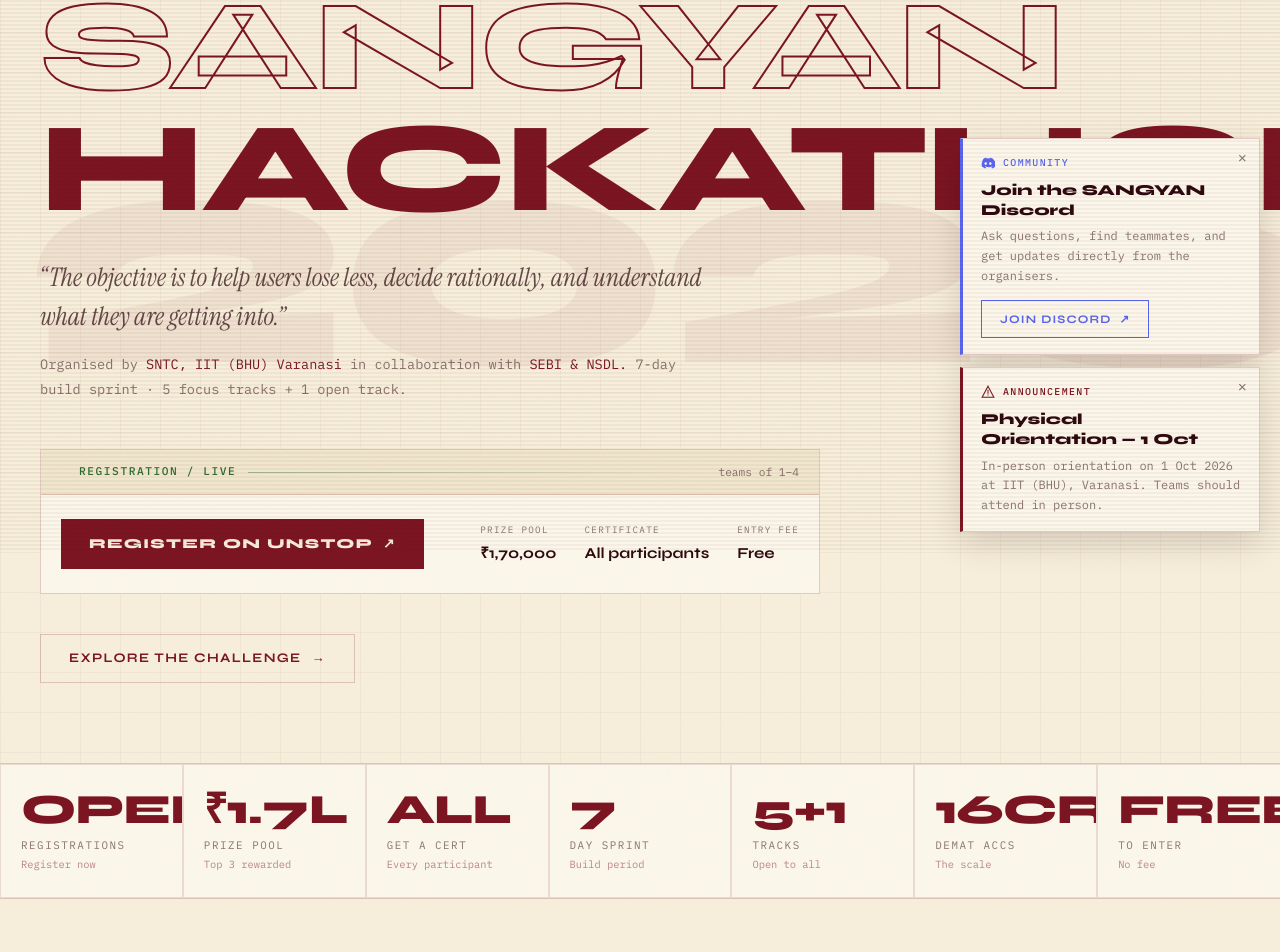
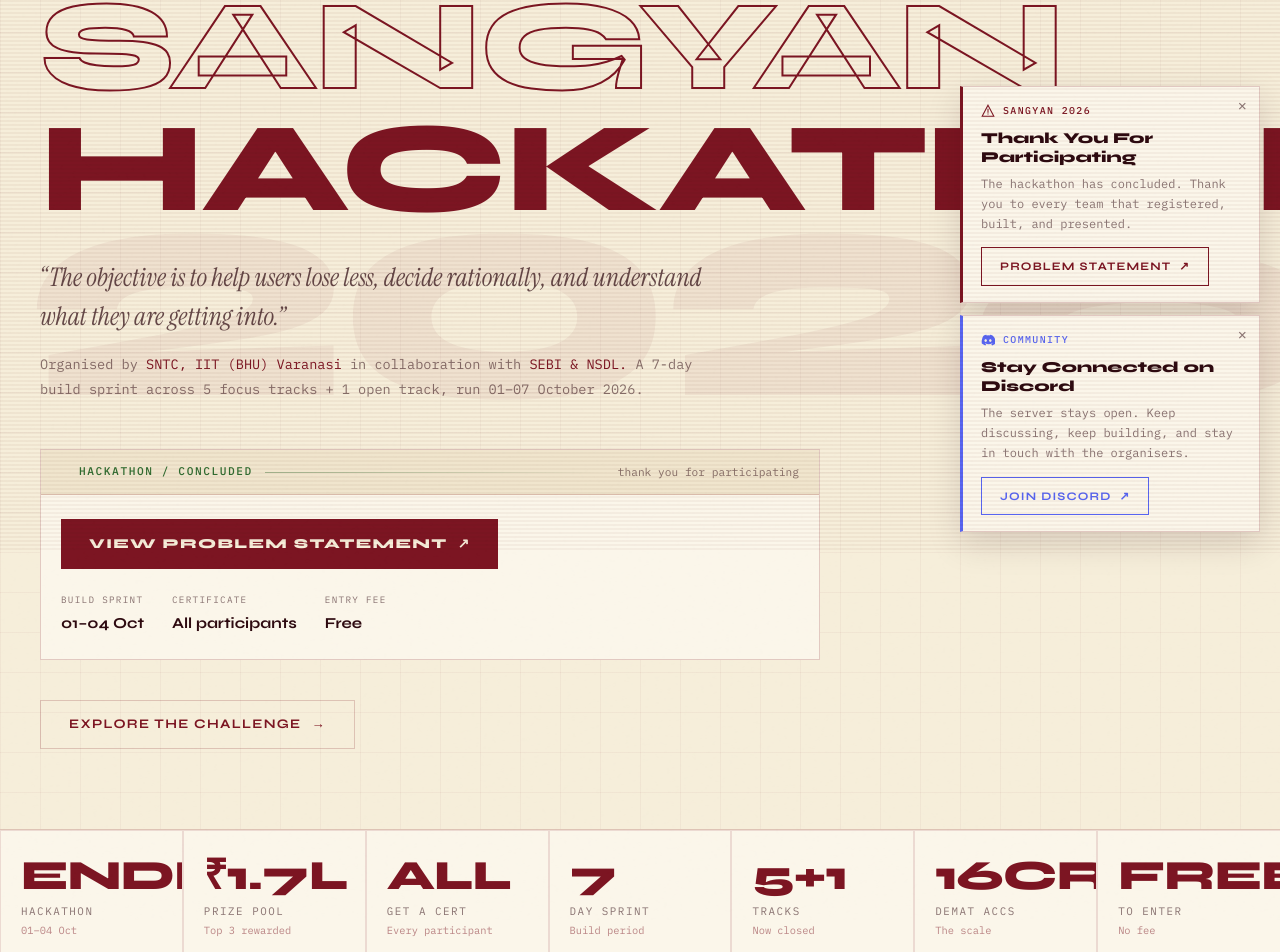
Before and after one commit to Jayesh-Dev21/nsdl-hackathon, a Next.js app: page / in a window 1280 px wide. Shown: the part 248-1200 px from the top of the page. Built offline with nearby package versions, Linux system fonts and the light colour scheme.

Commit message:
hackathon concluded: thank you notice, close registration, open ps

```diff
--- a/src/app/layout.tsx
+++ b/src/app/layout.tsx
@@ -17,7 +17,7 @@
 export const metadata: Metadata = {
   title: "SANGYAN — Investor Resilience Hackathon | SNTC IIT (BHU) × SEBI × NSDL",
   description:
-    "SANGYAN is a national 7-day hackathon organised by SNTC, IIT (BHU) Varanasi in collaboration with SEBI and NSDL. Build technology that helps Indians become harder to fool, safer, and more resilient in their financial decisions.",
+    "SANGYAN was a national 7-day hackathon organised by SNTC, IIT (BHU) Varanasi in collaboration with SEBI and NSDL, run 01–07 October 2026. Thank you to every team that participated.",
   keywords: [
     "SANGYAN hackathon",
     "NSDL hackathon",
--- a/src/app/page.tsx
+++ b/src/app/page.tsx
@@ -101,34 +101,30 @@
    Hackathon by SNTC, IIT (BHU) × SEBI × NSDL
    ───────────────────────────────────────────────────────────────── */
 
-/* ── Registration ────────────────────────────────────────────── */
-const REGISTER_URL = "https://unstop.com/p/sangyan-iit-bhu-1761145";
-const REGISTER_LABEL = "Register on Unstop";
+/* ── Problem statement ───────────────────────────────────────── */
+const PS_URL = "/ps";
+const PS_LABEL = "View Problem Statement";
 
 /* ── Community ──────────────────────────────────────────────── */
 const DISCORD_URL = "https://discord.gg/Q69UG3cWq";
 
-/* ── Announcement phases ─────────────────────────────────────── */
-/* 1 Oct 2026, 18:00 IST. IST is UTC+5:30, so that is 12:30 UTC. */
-const PHASE_CUTOFF = Date.UTC(2026, 9, 1, 12, 30);
-
 /* ── Ticker data ─────────────────────────────────────────────── */
 const TICKER_ITEMS = [
-  { sym: "SANGYAN", val: "OPEN", chg: "LIVE NOW", dir: "up" },
-  { sym: "REGISTRATION", val: "OPEN", chg: "UNSTOP", dir: "up" },
-  { sym: "PRIZE.1ST", val: "₹1,00,000", chg: "WINNER", dir: "up" },
-  { sym: "PRIZE.2ND", val: "₹50,000", chg: "RUNNER-UP", dir: "up" },
-  { sym: "PRIZE.3RD", val: "₹20,000", chg: "THIRD", dir: "up" },
+  { sym: "SANGYAN", val: "CLOSED", chg: "THANK YOU", dir: "up" },
+  { sym: "HACKATHON", val: "CONCLUDED", chg: "01-07 OCT", dir: "up" },
+  { sym: "PRIZE.1ST", val: "₹1,00,000", chg: "AWARDED", dir: "up" },
+  { sym: "PRIZE.2ND", val: "₹50,000", chg: "AWARDED", dir: "up" },
+  { sym: "PRIZE.3RD", val: "₹20,000", chg: "AWARDED", dir: "up" },
   { sym: "PRIZE.POOL", val: "₹1,70,000", chg: "TOP 3", dir: "up" },
-  { sym: "CERTIFICATE", val: "ALL", chg: "EVERYONE", dir: "up" },
+  { sym: "CERTIFICATE", val: "ALL", chg: "ISSUED", dir: "up" },
   { sym: "FRAUD.INDEX", val: "₹12,000CR", chg: "DAILY LOSS", dir: "down" },
   { sym: "DEMAT.ACC", val: "16CR+", chg: "+22% YOY", dir: "up" },
   { sym: "F&O.LOSERS", val: "9/10", chg: "SEBI DATA", dir: "down" },
-  { sym: "TRACK.A", val: "FRAUD.RES", chg: "OPEN", dir: "up" },
-  { sym: "TRACK.B", val: "GRIEVANCE", chg: "OPEN", dir: "up" },
-  { sym: "TRACK.C", val: "EDU.BHARAT", chg: "OPEN", dir: "up" },
-  { sym: "TRACK.D", val: "BEH.RESIL", chg: "OPEN", dir: "up" },
-  { sym: "TRACK.E", val: "MISMATCH", chg: "OPEN", dir: "up" },
+  { sym: "TRACK.A", val: "FRAUD.RES", chg: "CLOSED", dir: "up" },
+  { sym: "TRACK.B", val: "GRIEVANCE", chg: "CLOSED", dir: "up" },
+  { sym: "TRACK.C", val: "EDU.BHARAT", chg: "CLOSED", dir: "up" },
+  { sym: "TRACK.D", val: "BEH.RESIL", chg: "CLOSED", dir: "up" },
+  { sym: "TRACK.E", val: "MISMATCH", chg: "CLOSED", dir: "up" },
   { sym: "ENTRY.FEE", val: "₹0", chg: "FREE", dir: "up" },
   { sym: "SPRINT.DAYS", val: "7 DAYS", chg: "1-4 OCT", dir: "up" },
   { sym: "TIER2/3.USR", val: "70%+", chg: "NEW DEMAT", dir: "up" },
@@ -197,19 +193,20 @@
 
 /* ── Timeline data ───────────────────────────────────────────── */
 const TIMELINE = [
-  { date: "NOW", phase: "Registration Open", desc: "Team registration is live on Unstop. Register a team of 1–4 — entry is free and every participant gets a certificate.", phase_code: "PHASE_01" },
+  { date: "SEP 2026", phase: "Registration", desc: "Team registration ran on Unstop. Teams of 1–4 entered free, and every participant received a certificate.", phase_code: "PHASE_01" },
   { date: "01 OCT", phase: "Orientation", desc: "In-person orientation at IIT (BHU), Varanasi, followed by the release of the official problem statement at 6 PM IST.", phase_code: "PHASE_02" },
-  { date: "01–04 OCT", phase: "Build Sprint", desc: "Teams work on their solution and prepare their submission.", phase_code: "PHASE_03" },
-  { date: "05 OCT", phase: "Shortlisting", desc: "Top 5–7 teams are shortlisted from all submissions.", phase_code: "PHASE_04" },
-  { date: "06 OCT", phase: "Final Jury Round", desc: "Shortlisted teams present before the jury.", phase_code: "PHASE_05" },
-  { date: "07 OCT", phase: "Results", desc: "Top 3 teams announced, each giving a quick presentation of their work.", phase_code: "PHASE_06" },
+  { date: "01–04 OCT", phase: "Build Sprint", desc: "Teams built their solutions and prepared their submissions.", phase_code: "PHASE_03" },
+  { date: "05 OCT", phase: "Shortlisting", desc: "Top 5–7 teams were shortlisted from all submissions.", phase_code: "PHASE_04" },
+  { date: "06 OCT", phase: "Final Jury Round", desc: "Shortlisted teams presented before the jury.", phase_code: "PHASE_05" },
+  { date: "07 OCT", phase: "Results", desc: "Top 3 teams were announced, each giving a quick presentation of their work.", phase_code: "PHASE_06" },
+  { date: "NOW", phase: "Thank You", desc: "SANGYAN 2026 has concluded. Thank you to every team that registered, built, and presented.", phase_code: "PHASE_07" },
 ];
 
 /* ── Prize structure ─────────────────────────────────────────── */
 const PRIZES = [
-  { rank: "01", label: "1st Place", glyph: "◈", amount: "₹1,00,000", accent: "#7c1522", note: "Grand prize" },
-  { rank: "02", label: "2nd Place", glyph: "◇", amount: "₹50,000", accent: "#b07c1e", note: "Runner-up" },
-  { rank: "03", label: "3rd Place", glyph: "△", amount: "₹20,000", accent: "#8a6a2f", note: "Third place" },
+  { rank: "01", label: "1st Place", glyph: "◈", amount: "₹1,00,000", accent: "#7c1522", note: "Awarded" },
+  { rank: "02", label: "2nd Place", glyph: "◇", amount: "₹50,000", accent: "#b07c1e", note: "Awarded" },
+  { rank: "03", label: "3rd Place", glyph: "△", amount: "₹20,000", accent: "#8a6a2f", note: "Awarded" },
 ];
 
 /* ── Evaluation criteria ─────────────────────────────────────── */
@@ -223,15 +220,15 @@
 
 /* ── FAQ data ────────────────────────────────────────────────── */
 const FAQS = [
-  { q: "Who can participate?", a: "Open to everyone across India. Teams of 1–4 members." },
-  { q: "How do I register?", a: "Registrations are live. Register your team on Unstop using the official SANGYAN listing — it takes a couple of minutes and there is no fee." },
-  { q: "Is there a registration fee?", a: "No. Participation is completely free." },
-  { q: "What are the prizes?", a: "1st place ₹1,00,000, 2nd place ₹50,000, and 3rd place ₹20,000. On top of cash prizes, every participant receives a certificate of participation." },
-  { q: "Do we need financial domain expertise?", a: "No. Curiosity, empathy for the target user, and ability to build a working prototype are sufficient. The orientation session will help you align." },
-  { q: "Can we use AI/ML models and third-party APIs?", a: "Yes. Any open-source or commercially available technology is allowed. Disclose third-party components in your submission." },
-  { q: "Will all participants receive certificates?", a: "Yes. Every registered participant, winning or not, receives a certificate of participation." },
+  { q: "Who could participate?", a: "SANGYAN 2026 was open to college students across India, in teams of 1–4 members." },
+  { q: "How did registration work?", a: "Registration ran on Unstop through the official SANGYAN listing. It took a couple of minutes and there was no fee. Registrations have now closed." },
+  { q: "Was there a registration fee?", a: "No. Participation was completely free." },
+  { q: "What were the prizes?", a: "1st place ₹1,00,000, 2nd place ₹50,000, and 3rd place ₹20,000. All three were awarded, and every participant received a certificate of participation." },
+  { q: "Did teams need financial domain expertise?", a: "No. Curiosity, empathy for the target user, and the ability to build a working prototype were what mattered. The orientation session helped teams align." },
+  { q: "Were AI/ML models and third-party APIs allowed?", a: "Yes. Any open-source or commercially available technology was allowed. Third-party components were disclosed in the submission." },
+  { q: "Did all participants receive certificates?", a: "Yes. Every registered participant, winning or not, received a certificate of participation." },
   { q: "Who owns the IP of submissions?", a: "All intellectual property in submissions vests solely in NSDL upon submission, per the Terms & Conditions." },
-  { q: "What is the final presentation format?", a: "Shortlisted teams present before the jury on October 6. Top 3 teams are announced on October 7, each giving a brief demo." },
+  { q: "What was the presentation format?", a: "Shortlisted teams presented before the jury on 6 October. The top 3 teams were announced on 7 October, each giving a brief demo." },
 ];
 
 /* ═══════════════════════════════════════════════════════════════ */
@@ -430,20 +427,9 @@
 export default function Home() {
   const [scrolled, setScrolled] = useState(false);
   const [mobileOpen, setMobileOpen] = useState(false);
-  const [notices, setNotices] = useState<string[]>([]);
-  const [phase, setPhase] = useState<"orientation" | "ps" | null>(null);
+  const [dismissed, setDismissed] = useState<string[]>([]);
 
-  const dismiss = (id: string) => setNotices(n => [...n, id]);
-
-  /* The homepage is statically prerendered, so the current phase can only be
-     resolved in the browser. Deferred a tick to keep it off the render path,
-     and to guarantee the server and client markup agree. */
-  useEffect(() => {
-    const id = window.setTimeout(() => {
-      setPhase(Date.now() < PHASE_CUTOFF ? "orientation" : "ps");
-    }, 0);
-    return () => window.clearTimeout(id);
-  }, []);
+  const dismiss = (id: string) => setDismissed(n => [...n, id]);
 
   useEffect(() => {
     const fn = () => setScrolled(window.scrollY > 80);
@@ -496,8 +482,8 @@
         </div>
         <div style={{ marginLeft: 32, display: "flex", alignItems: "center", gap: 12 }}>
           <div className="status-pill">
-            <span className="status-dot" />
-            Registrations Open
+            <span className="status-dot" style={{ background: "var(--amber)", animation: "none" }} />
+            Hackathon Complete
           </div>
           {/* <a
             href={REGISTER_URL}
@@ -541,14 +527,11 @@
             Join the Discord
           </a>
           <a
-            href={REGISTER_URL}
-            target="_blank"
-            rel="noopener noreferrer"
-            onClick={() => setMobileOpen(false)}
+            href={PS_URL}
             className="btn-amber"
             style={{ marginTop: 20, justifyContent: "center", width: "100%" }}
           >
-            <span>{REGISTER_LABEL}</span>
+            <span>{PS_LABEL}</span>
             <span aria-hidden="true">↗</span>
           </a>
         </div>
@@ -616,7 +599,7 @@
             <p className="mono-body">
               Organised by <span style={{ color: "var(--amber)" }}>SNTC, IIT (BHU) Varanasi</span>
               {" "}in collaboration with <span style={{ color: "var(--amber)" }}>SEBI & NSDL.</span>
-              {" "}7-day build sprint · 5 focus tracks + 1 open track.
+              {" "}A 7-day build sprint across 5 focus tracks + 1 open track, run 01–07 October 2026.
             </p>
           </div>
 
@@ -625,23 +608,21 @@
             <div className="live-panel">
               <div className="live-panel-head">
                 <span className="status-dot" style={{ background: "var(--green)" }} />
-                <span className="mono-label" style={{ color: "var(--green)" }}>Registration / Live</span>
+                <span className="mono-label" style={{ color: "var(--green)" }}>Hackathon / Concluded</span>
                 <span className="live-panel-rule" />
-                <span className="mono-body" style={{ fontSize: "0.7rem" }}>teams of 1–4</span>
+                <span className="mono-body" style={{ fontSize: "0.7rem" }}>thank you for participating</span>
               </div>
               <div className="live-panel-body">
                 <a
-                  href={REGISTER_URL}
-                  target="_blank"
-                  rel="noopener noreferrer"
+                  href={PS_URL}
                   className="btn-amber"
                   id="hero-register-btn"
                 >
-                  <span>{REGISTER_LABEL}</span>
+                  <span>{PS_LABEL}</span>
                   <span aria-hidden="true">↗</span>
                 </a>
                 <div className="live-panel-meta">
-                  <div><span className="live-panel-key">Prize pool</span><span className="live-panel-val">₹1,70,000</span></div>
+                  <div><span className="live-panel-key">Build sprint</span><span className="live-panel-val">01–04 Oct</span></div>
                   <div><span className="live-panel-key">Certificate</span><span className="live-panel-val">All participants</span></div>
                   <div><span className="live-panel-key">Entry fee</span><span className="live-panel-val">Free</span></div>
                 </div>
@@ -667,11 +648,11 @@
       <div style={{ borderTop: "1px solid var(--amber-border)", borderBottom: "1px solid var(--amber-border)" }}>
         <div style={{ maxWidth: 1400, margin: "0 auto", display: "grid", gridTemplateColumns: "repeat(auto-fit, minmax(160px, 1fr))" }}>
           {[
-            { v: "OPEN", l: "Registrations", s: "Register now" },
+            { v: "ENDED", l: "Hackathon", s: "01–04 Oct" },
             { v: "₹1.7L", l: "Prize Pool", s: "Top 3 rewarded" },
             { v: "ALL", l: "Get a Cert", s: "Every participant" },
             { v: "7", l: "Day Sprint", s: "Build period" },
-            { v: "5+1", l: "Tracks", s: "Open to all" },
+            { v: "5+1", l: "Tracks", s: "Now closed" },
             { v: "16CR+", l: "Demat Accs", s: "The scale" },
             { v: "FREE", l: "To Enter", s: "No fee" },
           ].map((s, i) => (
@@ -848,20 +829,18 @@
         <div className="cert-band">
           <div className="cert-band-icon"><IconCert size={26} color="var(--amber)" /></div>
           <div>
-            <div className="cert-band-title">EVERY participant gets a certificate</div>
+            <div className="cert-band-title">EVERY participant received a certificate</div>
             <div className="mono-body" style={{ fontSize: "0.8rem", marginTop: 6 }}>
-              Win or lose, every registered participant receives a signed certificate of participation.
-              Prizes are for the podium — recognition is for everyone who builds.
+              Win or lose, every registered participant received a signed certificate of participation.
+              Prizes were for the podium — recognition was for everyone who built.
             </div>
           </div>
           <a
-            href={REGISTER_URL}
-            target="_blank"
-            rel="noopener noreferrer"
+            href={PS_URL}
             className="btn-outline-amber"
             style={{ flexShrink: 0, alignSelf: "center" }}
           >
-            <span>{REGISTER_LABEL}</span>
+            <span>{PS_LABEL}</span>
             <span aria-hidden="true">↗</span>
           </a>
         </div>
@@ -910,7 +889,7 @@
           {/* Submit */}
           <div>
             <div className="mono-label" style={{ marginBottom: 24 }}>08 / Submission</div>
-            <h2 className="display-md" style={{ marginBottom: 32 }}>WHAT TO<br /><span className="amber">SUBMIT</span></h2>
+            <h2 className="display-md" style={{ marginBottom: 32 }}>WHAT TEAMS<br /><span className="amber">SUBMITTED</span></h2>
             <div style={{ display: "flex", flexDirection: "column", gap: 0 }}>
               {[
                 ["S.01", "Product", "A working prototype demonstrating core functionality."],
@@ -1025,7 +1004,7 @@
         <div style={{ position: "relative", maxWidth: 700, margin: "0 auto" }}>
           <div className="mono-label" style={{ marginBottom: 24 }}>
             <span className="status-dot" style={{ display: "inline-block", marginRight: 8, verticalAlign: "middle" }} />
-            Registrations Open
+            SANGYAN 2026 · Concluded
           </div>
           <h2 className="display-lg" style={{ marginBottom: 24 }}>
             <span className="outline-text">MAKE INDIA</span><br />
@@ -1037,13 +1016,11 @@
           </p>
           <div style={{ display: "flex", gap: 16, justifyContent: "center", flexWrap: "wrap" }}>
             <a
-              href={REGISTER_URL}
-              target="_blank"
-              rel="noopener noreferrer"
+              href={PS_URL}
               className="btn-amber"
               id="cta-registration-btn"
             >
-              <span>{REGISTER_LABEL}</span>
+              <span>{PS_LABEL}</span>
               <span aria-hidden="true">↗</span>
             </a>
             {/* <a href="/ps.pdf" target="_blank" rel="noopener noreferrer" className="btn-outline-amber" id="cta-ps-btn">
@@ -1086,7 +1063,7 @@
       </footer>
 
       {/* ── NOTIFICATIONS ───────────────────────────────────────── */}
-      {notices.length < 3 && (
+      {dismissed.length < 2 && (
         <div
           style={{
             position: "fixed",
@@ -1099,35 +1076,26 @@
             maxWidth: "calc(100vw - 40px)",
           }}
         >
-          {!notices.includes("discord") && (
+          {!dismissed.includes("thanks") && (
+            <Notice
+              tone="maroon"
+              label="SANGYAN 2026"
+              title="Thank You For Participating"
+              body="The hackathon has concluded. Thank you to every team that registered, built, and presented."
+              href={PS_URL}
+              cta="Problem Statement"
+              onClose={() => dismiss("thanks")}
+            />
+          )}
+          {!dismissed.includes("discord") && (
             <Notice
               tone="discord"
               label="Community"
-              title="Join the SANGYAN Discord"
-              body="Ask questions, find teammates, and get updates directly from the organisers."
+              title="Stay Connected on Discord"
+              body="The server stays open. Keep discussing, keep building, and stay in touch with the organisers."
               href={DISCORD_URL}
               cta="Join Discord"
               onClose={() => dismiss("discord")}
-            />
-          )}
-          {phase === "orientation" && !notices.includes("orientation") && (
-            <Notice
-              tone="maroon"
-              label="Announcement"
-              title="Physical Orientation — 1 Oct"
-              body="In-person orientation on 1 Oct 2026 at IIT (BHU), Varanasi. Teams should attend in person."
-              onClose={() => dismiss("orientation")}
-            />
-          )}
-          {phase === "ps" && !notices.includes("ps") && (
-            <Notice
-              tone="maroon"
-              label="Problem Statement"
-              title="The Problem Statement Is Out"
-              body="The official problem statement for SANGYAN 2026 is now live. Read it before you start building."
-              href="/ps"
-              cta="Open PS"
-              onClose={() => dismiss("ps")}
             />
           )}
         </div>
```
Also changed, not shown: src/app/ps/route.ts (+0 -16 lines), public/llms.txt.
